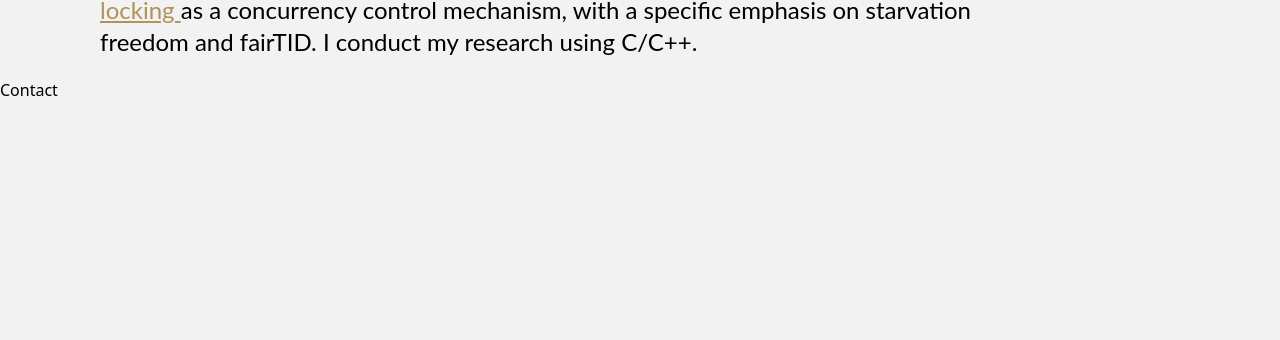
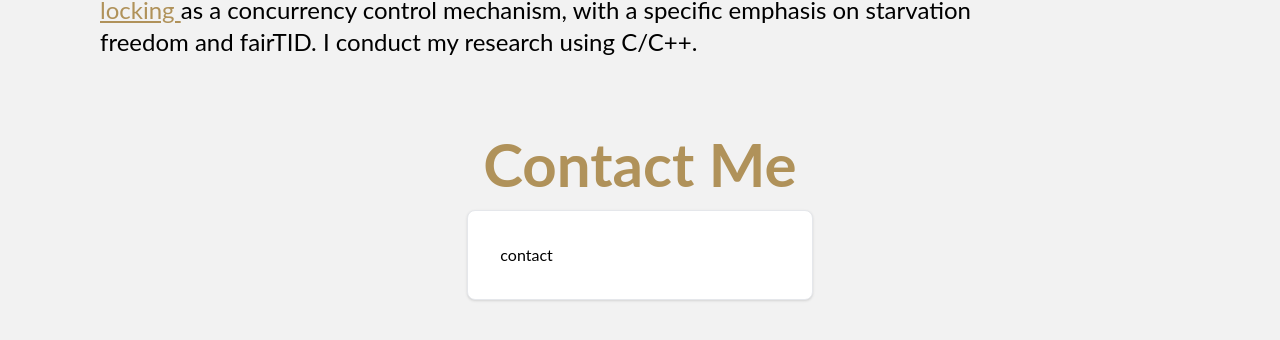
Before and after one commit to Ryuichi-Yamafuji-Lun/Portfolio, a React (Create React App) app: page / in a window 1280 px wide. Shown: the part 3063-3403 px from the top of the page. Built offline with nearby package versions, Linux system fonts and the light colour scheme.

Commit message:
Update Contact.jsx

```diff
--- a/src/pages/Contact.jsx
+++ b/src/pages/Contact.jsx
@@ -2,8 +2,15 @@
 
 const Contact = () => {
   return (
-    <div name="contact" className="w-full h-screen">
-      Contact
+    <div name="contact" className="grid w-full font-lato place-content-center">
+      <div className="container mx-auto p-10">
+        <div className="text-center text-line-white font-bold p-4">
+          <p className="text-6xl">Contact Me</p>
+        </div>
+        <div className="w-full max-w-sm p-4 bg-white border border-gray-200 rounded-lg shadow sm:p-6 md:p-8 ">
+          contact
+        </div>
+      </div>
     </div>
   );
 };
```
